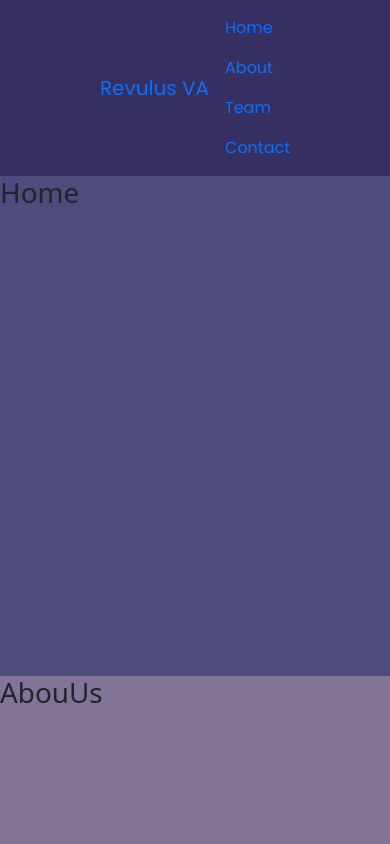
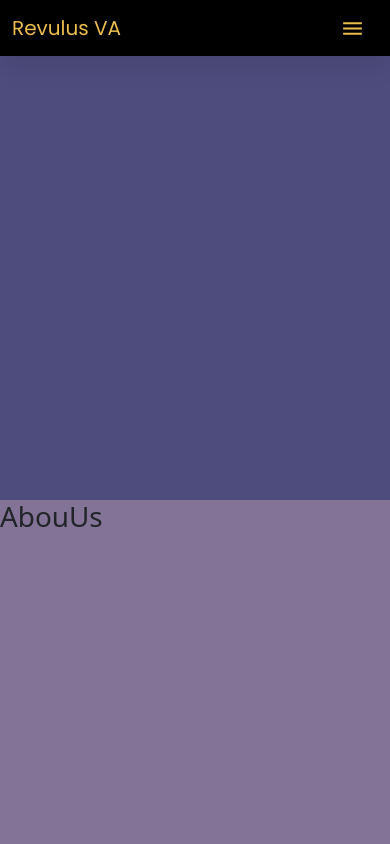
Before and after one commit to programmergeeks/revulus_va_webapp, a React (Create React App) app: page / in a window 390 px wide. Shown: the top 844 px of the page. Built offline with nearby package versions, Linux system fonts and the light colour scheme.

Commit message:
-3rd commit (navbar changes)

```diff
--- a/src/components/Navbar.tsx
+++ b/src/components/Navbar.tsx
@@ -1,5 +1,10 @@
 import { Link } from 'react-scroll'
+import {useState} from 'react';
+import * as MD from "react-icons/md";
+
 function Navbar() {
+
+    const [show,setShow] = useState(true);
 
     const scrollUp = () => {
         window.scrollTo({
@@ -9,22 +14,30 @@ function Navbar() {
     };
     return (
         <>
-            <nav className="navbar navbar-expand-sm justify-content-center">
-                <a className='navbar-brand justify-self-start' onClick={scrollUp}>Revulus VA</a>
-                <ul className="navbar-nav">
+            <nav className="navbar navbar-expand-lg fixed-top">
+                <div className="container-fluid">
+                    <a className="navbar-brand" onClick={scrollUp}>Revulus VA</a>
+                    <button className="navbar-toggler"
+                     onClick={ ()=> setShow(!show)  } >
+                        {show ? <MD.MdMenu style={{fontSize:25}}/> : <MD.MdClose style={{fontSize:25}}/>}
+                    </button>
+                    <div className={show ? 'collapse navbar-collapse' : 'collapse navbar-collapse active'} >
+                        <ul className="navbar-nav mx-auto">
                             <li className='nav-item'>
-                        <Link className='nav-link' duration={100} activeClass="active" to="home" spy={true} smooth={true}>Home</Link>
+                                <Link className='nav-link' duration={100} to="home" spy={true} smooth={true}>Home</Link>
                             </li>
-                    <li>
+                            <li className='nav-item'>
                                 <Link className='nav-link' duration={100} to="about" spy={true} smooth={true}>About</Link>
                             </li>
-                    <li>
+                            <li className='nav-item'>
                                 <Link className='nav-link' duration={100} to="team" spy={true} smooth={true}>Team</Link>
                             </li>
-                    <li>
+                            <li className='nav-item'>
                                 <Link className='nav-link' duration={100} to="contact_us" spy={true} smooth={true}>Contact</Link>
                             </li>
                         </ul>
+                    </div>
+                </div>
             </nav>
         </>
     );
--- a/src/css/navbar.css
+++ b/src/css/navbar.css
@@ -1,5 +1,64 @@
 nav{
     font-family: 'Poppins', sans-serif;
-    background: #363062;
-    padding: 10px;
+    background: #000;
+    box-shadow: 0px 13px 24px 0px rgba(0,0,0,0.08);
+    padding-top: .5rem;
+    padding-bottom: .5rem;
+    margin: 0;
 }
+
+nav .navbar-collapse.collapse{
+    display: block;
+}
+
+@media (max-width: 991px){
+    nav .navbar-collapse.collapse{
+        overflow: hidden;
+        text-align: center;
+    }
+    nav .navbar-collapse.active{
+        height: 27vh !important;
+        text-align: center;
+        margin-top: 10px;
+    }
+
+    nav .nav-item:hover{
+        background-color: #EBBC4E;
+        color: black;
+        cursor: pointer;
+        padding:.1rem .1rem;
+    }
+
+}
+nav .navbar-collapse{
+    transition: .6s all ease-in-out;
+    height: 0 !important;
+}
+
+nav .navbar-brand{
+    text-decoration: none;
+    color: #EBBC4E;
+    cursor: pointer;
+}
+
+nav .navbar-toggler{
+    color: #EBBC4E;
+
+}
+
+
+
+.nav-item .nav-link{
+    margin-left: 10px;
+    margin-right: 10px;
+    font-size: 15px;
+    color: white;
+    text-decoration: none;
+    padding: .5rem .5rem !important;
+}
+
+.nav-item:hover{
+    background-color: #EBBC4E;
+    color: black;
+    cursor: pointer;
+}
```
Lines whose indentation alone changed are shown as unchanged.
